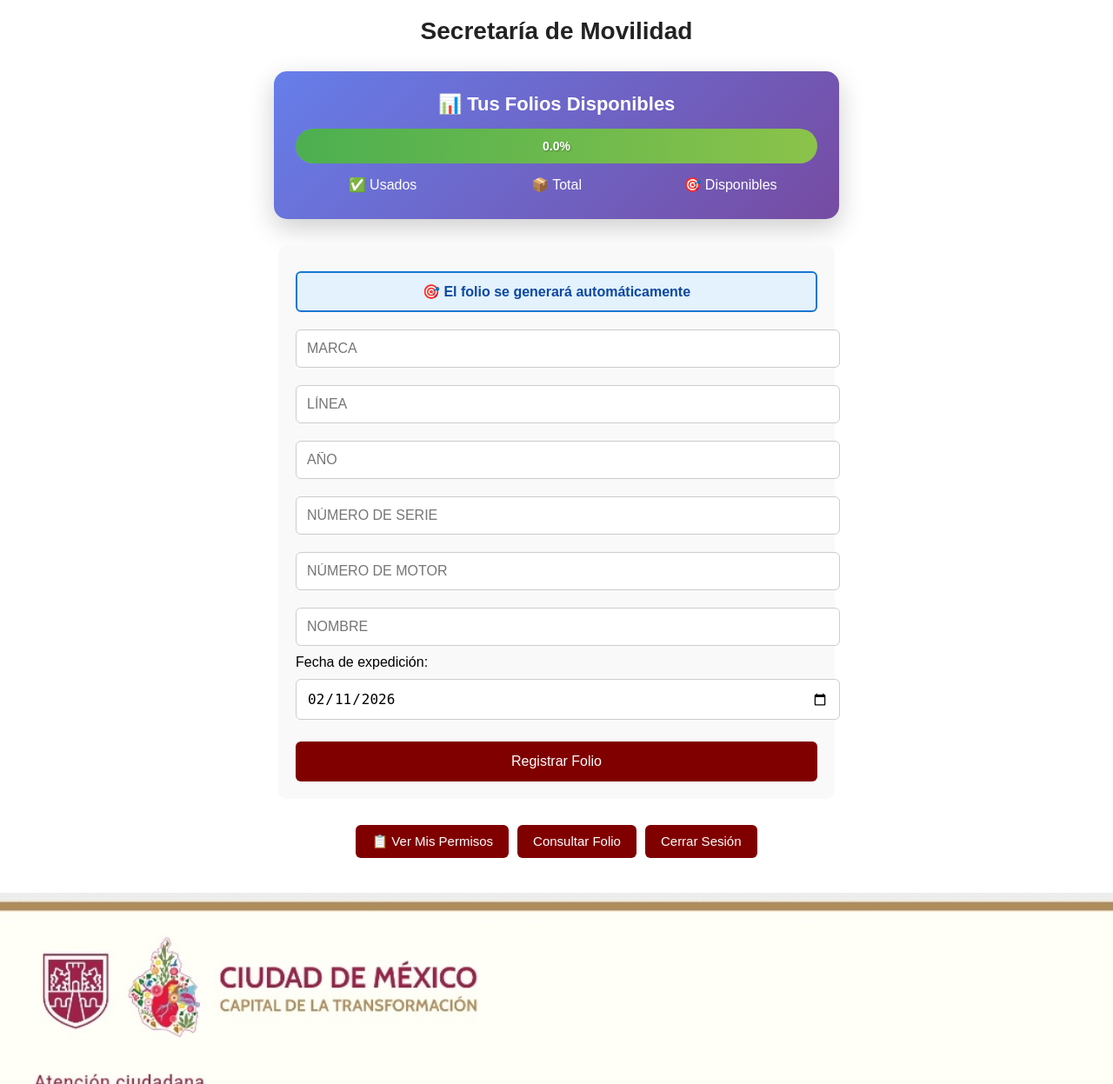
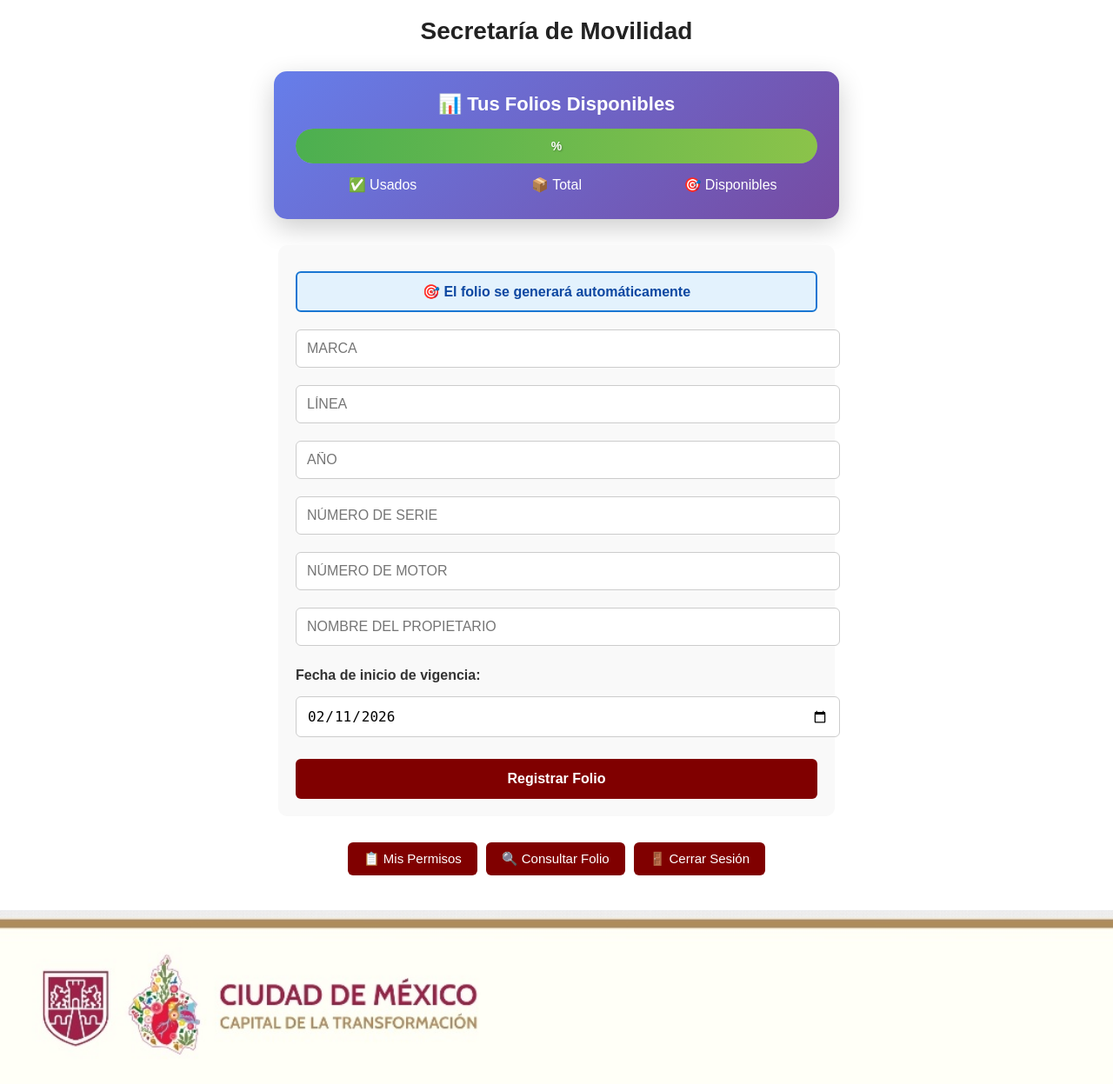
Before and after one commit to Gsr1989/registro-vehiculos, a Flask app: template templates/registro_usuario.html in a window 1280 px wide. Shown: the part 100-1347 px from the top of the page at 87% size. Run offline with Flask 3, Linux system fonts and the light colour scheme; the template is opened without the code that fills it, so the values that code supplies are empty.

Commit message:
Refactor registro_usuario.html for improved layout

```diff
--- a/templates/registro_usuario.html
+++ b/templates/registro_usuario.html
@@ -28,7 +28,6 @@
             color: #222;
         }
 
-        /* ✅ NUEVO: Contador visual de folios */
         .contador-folios {
             max-width: 600px;
             margin: 30px auto 20px;
@@ -112,6 +111,13 @@
             font-size: 16px;
             text-transform: uppercase;
         }
+        label {
+            display: block;
+            font-weight: bold;
+            margin-top: 15px;
+            margin-bottom: 5px;
+            color: #333;
+        }
         .btn {
             background-color: #800000;
             color: white;
@@ -123,6 +129,7 @@
             transition: background-color 0.3s ease;
             width: 100%;
             margin-top: 15px;
+            font-weight: bold;
         }
         .btn:hover {
             background-color: #a00000;
@@ -148,6 +155,7 @@
             justify-content: center;
             gap: 10px;
             margin-top: 20px;
+            flex-wrap: wrap;
         }
         .botones-acciones a {
             background-color: #800000;
@@ -196,13 +204,12 @@
 
 <div class="titulo">Secretaría de Movilidad</div>
 
-<!-- ✅ NUEVO: Contador visual de folios -->
 <div class="contador-folios">
     <h3>📊 Tus Folios Disponibles</h3>
 
     <div class="barra-contenedor">
         <div class="barra-progreso" style="width: {{ porcentaje }}%;">
-            {{ "%.1f"|format(porcentaje) }}%
+            {{ porcentaje|round(1) }}%
         </div>
     </div>
 
@@ -217,7 +224,7 @@
         </div>
         <div>
             <span>🎯 Disponibles</span>
-            <strong>{{ folios_disponibles }}</strong>
+            <strong>{{ folios_asignados - folios_usados }}</strong>
         </div>
     </div>
 </div>
@@ -231,12 +238,6 @@
 {% endwith %}
 
 <form method="POST" class="formulario">
-    <input type="hidden" name="entidad" value="cdmx">
-    <input type="hidden" name="telefono" value="0">
-    <input type="hidden" name="vigencia" value="30">
-
-    <!-- ✅ QUITADO: Input de folio manual -->
-    <!-- ✅ AGREGADO: Mensaje informativo -->
     <div class="folio-auto-info">
         🎯 El folio se generará automáticamente
     </div>
@@ -246,19 +247,18 @@
     <input type="number" name="anio" placeholder="Año" required>
     <input type="text" name="serie" placeholder="Número de Serie" required>
     <input type="text" name="motor" placeholder="Número de Motor" required>
-    <input type="text" name="nombre" placeholder="Nombre" required>
+    <input type="text" name="nombre" placeholder="Nombre del Propietario">
 
-    <label>Fecha de expedición:
-        <input type="date" name="fecha_expedicion" id="fecha_expedicion" required>
-    </label>
+    <label for="fecha_inicio">Fecha de inicio de vigencia:</label>
+    <input type="date" name="fecha_inicio" id="fecha_inicio" required>
 
     <button type="submit" class="btn">Registrar Folio</button>
 </form>
 
 <div class="botones-acciones">
-    <a href="{{ url_for('mis_permisos') }}">📋 Ver Mis Permisos</a>
-    <a href="{{ url_for('consulta_folio') }}">Consultar Folio</a>
-    <a href="{{ url_for('logout') }}">Cerrar Sesión</a>
+    <a href="{{ url_for('mis_permisos') }}">📋 Mis Permisos</a>
+    <a href="{{ url_for('consulta_folio') }}">🔍 Consultar Folio</a>
+    <a href="{{ url_for('logout') }}">🚪 Cerrar Sesión</a>
 </div>
 
 <footer>
@@ -266,20 +266,13 @@
 </footer>
 
 <script>
-// =========================================
-// 🔥 FECHA AUTOMÁTICA
-// =========================================
-window.addEventListener('DOMContentLoaded', () => {
-    const hoy = new Date().toISOString().split('T')[0];
-    const fechaExp = document.getElementById("fecha_expedicion");
-    if (fechaExp) {
-        fechaExp.value = hoy;
-    }
-});
+// Establecer fecha de hoy como valor mínimo y por defecto
+const fechaInput = document.getElementById('fecha_inicio');
+const hoy = new Date().toISOString().split('T')[0];
+fechaInput.setAttribute('min', hoy);
+fechaInput.value = hoy;
 
-// =========================================
-// 🔥 PREVENIR DOBLE CLICK EN FORMULARIO
-// =========================================
+// Prevenir doble click
 document.addEventListener('DOMContentLoaded', function() {
     const form = document.querySelector('form');
     const submitBtn = form.querySelector('button[type="submit"]');
@@ -292,23 +285,15 @@ document.addEventListener('DOMContentLoaded', function() {
         }
 
         enviando = true;
-
-        // Deshabilitar botón
         submitBtn.disabled = true;
         submitBtn.style.opacity = '0.6';
-        submitBtn.style.cursor = 'not-allowed';
-
-        // Cambiar texto
-        const textoOriginal = submitBtn.textContent;
         submitBtn.textContent = '⏳ Generando permiso...';
 
-        // Si por alguna razón no se envía, rehabilitar después de 10 segundos
         setTimeout(function() {
             if (enviando) {
                 submitBtn.disabled = false;
                 submitBtn.style.opacity = '1';
-                submitBtn.style.cursor = 'pointer';
-                submitBtn.textContent = textoOriginal;
+                submitBtn.textContent = 'Registrar Folio';
                 enviando = false;
             }
         }, 10000);
```
